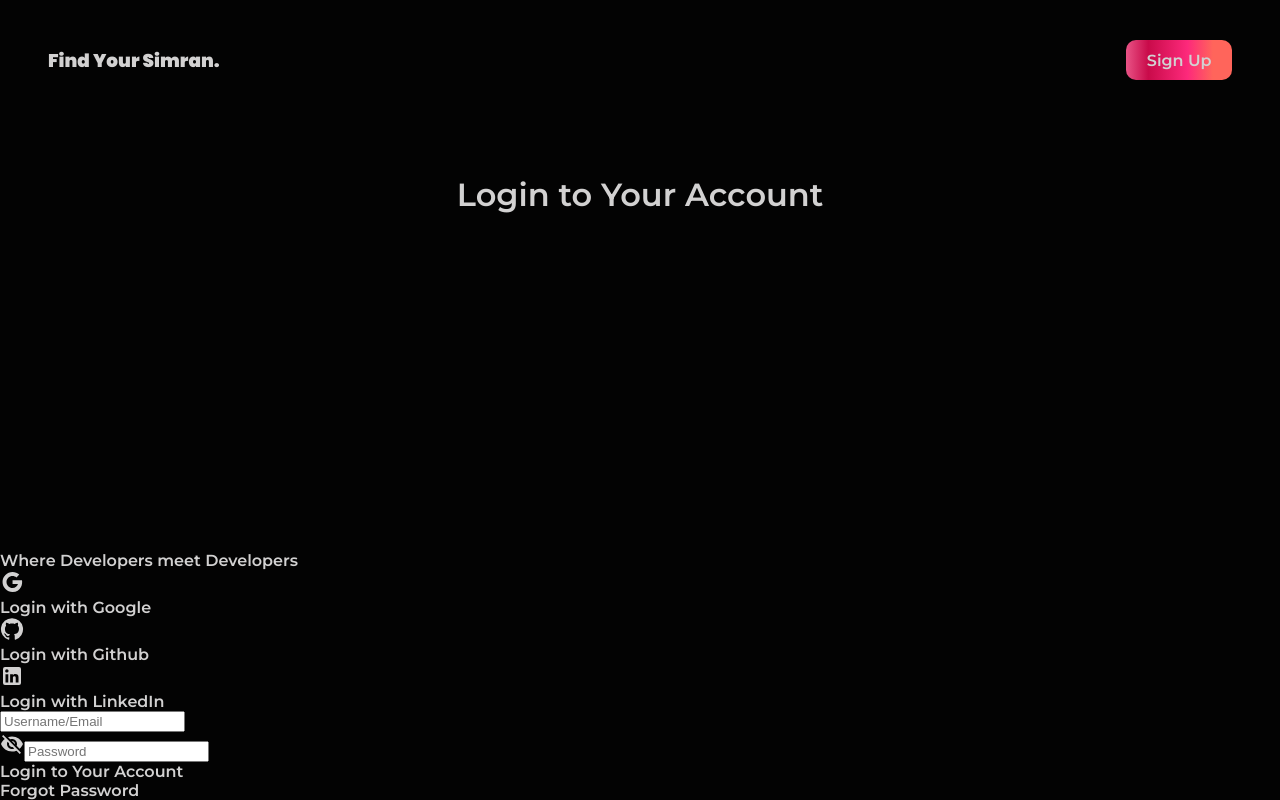
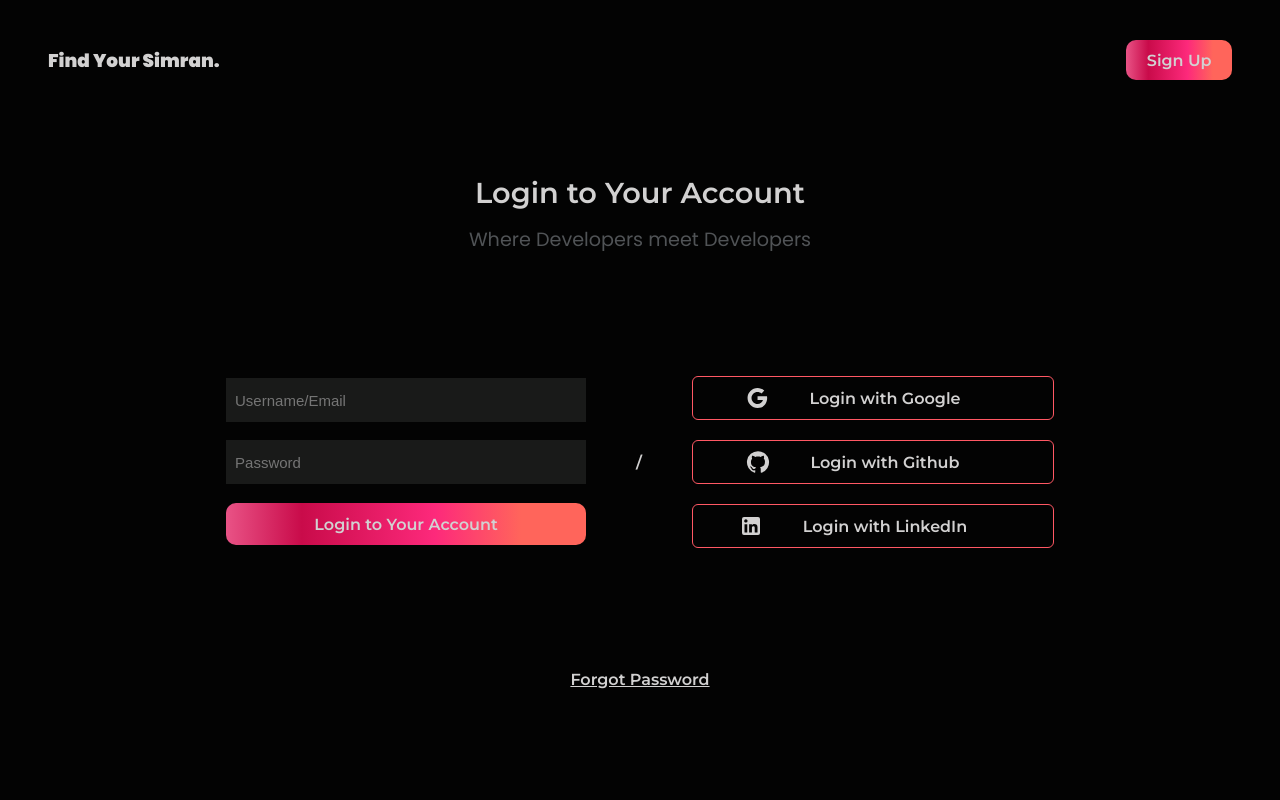
Before and after one commit to Shofiya2003/DevTinder, a React (Create React App) app: page / in a window 1280 px wide. Built offline with nearby package versions, Linux system fonts and the light colour scheme.

Commit message:
wrapped up the login page

```diff
--- a/src/App.css
+++ b/src/App.css
@@ -2,14 +2,27 @@
   --white:#D2D1D1;
   --grey:#505356;
   --black:#030303;
+  --lightblack:#191A19;
   --background:rgb(255,88,100);
   --gradient:linear-gradient(90deg, rgba(255,88,100,1) 0%, rgba(233,83,134,1) 0%, rgba(201,11,74,1) 21%, rgba(253,41,123,1) 58%, rgba(255,101,91,1) 82%);
+
 }
 *{
   margin: 0;
 }
+#root{
+  height: 100vh;
+}
+.auth_buttons>*{
+  border: 1px solid ;
+  border-color: var(--background);
+}
+html{
+  height: 100%;
+}
 body{
-  overflow: hidden;
+  min-height: 100vh;
+
   margin:0;
 }
 
@@ -17,15 +30,76 @@ body{
 
   margin: auto;
   margin-top:95px;
+  font-size: 180%;
 }
 
 
+.input{
+  background-color: var(--lightblack);
+
+}
+
+.input input{
+  background-color: var(--lightblack);
+  border: none;
+  height: 42px;
+  width: 360px;
+  padding-left:9px ;
+  color: var(--white);
+  font-size: 15px;
+}
+
+.input_section > *,.auth_buttons>*{
+  height: 42px;
+  width: 360px;
+  margin: 10px;
+ border-radius: 6px;
+
+ justify-content: center;
+ align-items: center;
+}
+
+.center{
+  justify-content: center;
+  align-items: center;
+}
+
+
+
+.login_body{
+
+  margin-top: 7rem;
+ align-items: center;
+ justify-content: center;
+}
+
+.forgot_text{
+  font-size: 16px;
+ margin: auto;
+ text-decoration: underline;
+}
+
+.login_body p{
+  margin: 0 40px;
+  font-weight: 600;
+}
 .login_div{
-  height: 100vh;
+  min-height: 100%;
+  min-width: 100%;
   background-color: var(--black);
   color: var(--white);
   font-family: 'Montserrat', sans-serif;
 }
+
+.login_page_button{
+  font-weight: 600;
+  justify-content: center;
+  align-items: center;
+  background: var(--background);
+  background: var(--gradient);
+  border-radius: 10px;
+}
+
 .flex{
   display: flex;
   flex-direction: row;
@@ -34,6 +108,15 @@ body{
 .flex_col{
   display: flex;
   flex-direction: column;
+}
+
+.tagline{
+  color: var(--grey);
+  font-weight: 400;
+  font-family: 'Poppins', sans-serif;
+  margin: auto;
+  margin-top:15px;
+  font-size: 1.2rem;
 }
 .top_elements{
   padding:2.5rem 0 0 3rem;
@@ -52,12 +135,23 @@ body{
 
 .sign_up{
   margin-right:3rem;
-  border-radius: 10px;
+
   height:2.5rem;
   width:6.6rem;
-  font-weight: 600;
-  justify-content: center;
-  align-items: center;
-  background: var(--background);
-  background: var(--gradient);
+
 }
+
+
+@media only screen and (max-width:1014px){
+  .login_body{
+    flex-direction: column;
+  }
+
+  .forgot_text{
+    margin: 20px auto 30px;
+  }
+
+  .input_section > *,.auth_buttons>*{
+    width:324px;
+  }
+}
--- a/src/Components/AuthButtons.jsx
+++ b/src/Components/AuthButtons.jsx
@@ -2,7 +2,7 @@ import React from "react";
 
 
 export default function AuthButtons(props) {
-  return <div className="auth_button">
+  return <div className="auth_button login_boxes flex">
       {props.icon}
       <p>Login with {props.medium}</p>
 
--- a/src/Components/InputBox.jsx
+++ b/src/Components/InputBox.jsx
@@ -5,9 +5,10 @@ import VisibilityOffIcon from '@mui/icons-material/VisibilityOff';
 
 export default function InputBox(props) {
     const [isVisible,setisVisible]=useState(false);
-  return <div>
-      {props.type==="password" && ((isVisible && <VisibilityIcon/>) || ((!isVisible) && <VisibilityOffIcon/>))}
+  return <div className="login_boxes input flex">
+
       <input type={props.type} placeholder={props.placeholder}/>
+      {/* {props.type==="password" && ((isVisible && <VisibilityIcon/>) || ((!isVisible) && <VisibilityOffIcon/>))} */}
 
   </div>;
 }
--- a/src/Components/Login.jsx
+++ b/src/Components/Login.jsx
@@ -16,22 +16,33 @@ export default function Login() {
       <h1 className="main_heading">
           Find Your Simran.
       </h1>
-      <div className="sign_up flex"><p>Sign Up</p></div>
+      <div className="sign_up flex login_page_button"><p>Sign Up</p></div>
+    </div>
+     <div className="flex_col">
+      <h1 className="heading">Login to Your Account</h1>
+      <p className="tagline">Where Developers meet Developers</p>
+     </div>
+
+    <div className="login_body flex">
+      <div className="input_section flex_col center">
+        <InputBox type="text" placeholder="Username/Email"/>
+        <InputBox type="password" placeholder="Password"/>
+        <div className="login flex login_page_button">
+          <p>Login to Your Account</p>
+        </div>
+      </div>
+      <p>/</p>
+      <div className="auth_buttons  flex_col center">
+        <AuthButtons medium="Google" icon={<GoogleIcon/>}></AuthButtons>
+        <AuthButtons medium="Github" icon={<GitHubIcon/>}></AuthButtons>
+        <AuthButtons medium="LinkedIn" icon={<LinkedInIcon/>}></AuthButtons>
+
+      </div>
     </div>
 
-      <h1 className="heading">Login to Your Account</h1>
-      <p className="tagline">Where Developers meet Developers</p>
 
-    <AuthButtons medium="Google" icon={<GoogleIcon/>}></AuthButtons>
-    <AuthButtons medium="Github" icon={<GitHubIcon/>}></AuthButtons>
-    <AuthButtons medium="LinkedIn" icon={<LinkedInIcon/>}></AuthButtons>
-    <InputBox type="text" placeholder="Username/Email"/>
-    <InputBox type="password" placeholder="Password"/>
 
-    <div>
-      <p>Login to Your Account</p>
-    </div>
 
-    <p>Forgot Password</p>
+    <p className="forgot_text">Forgot Password</p>
   </div>;
 }
```
